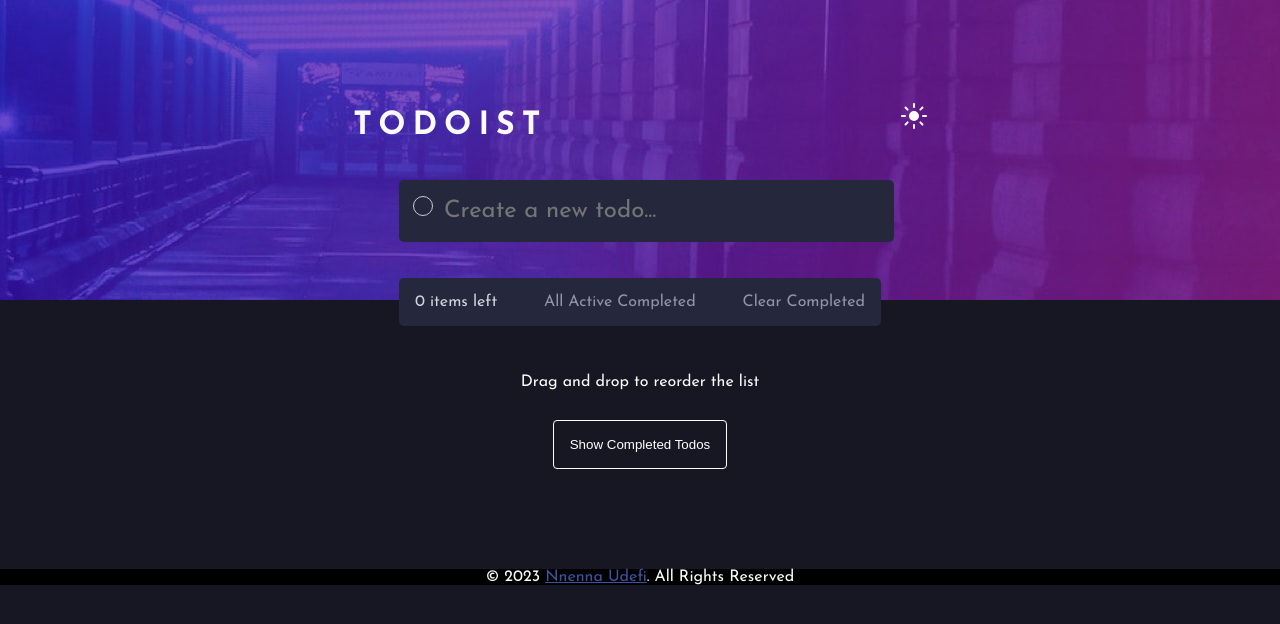
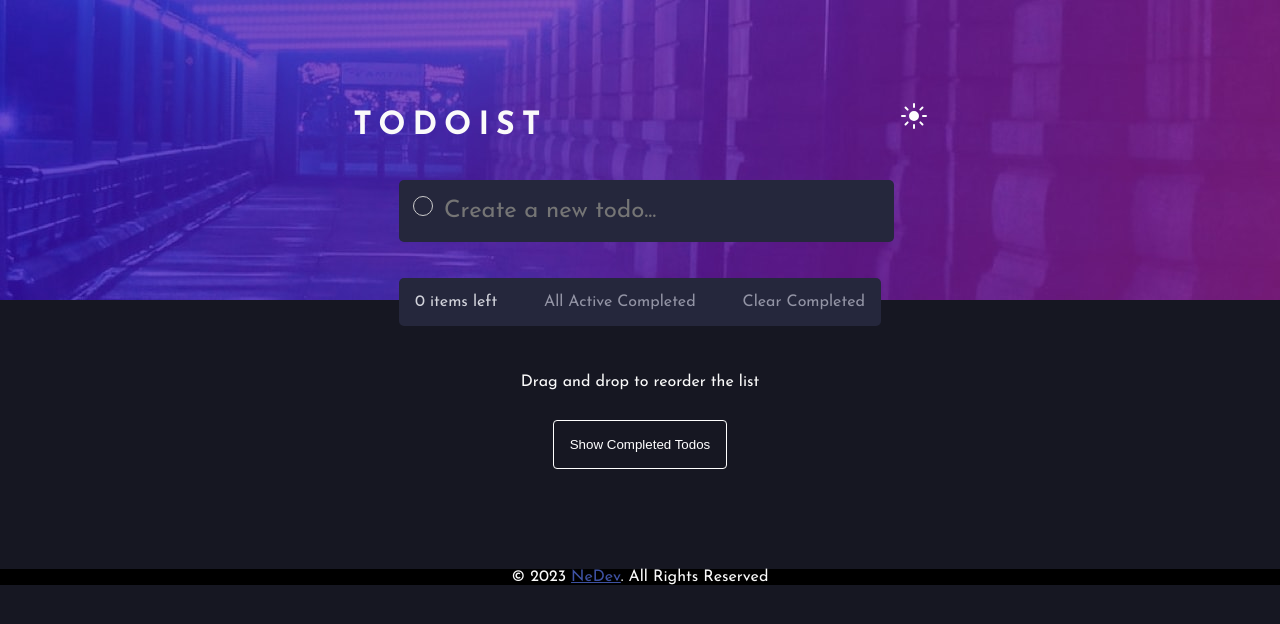
Before and after one commit to Nnenna-udefi/todolist, a React (Create React App) app: page / in a window 1280 px wide. Shown: the top 624 px of the page. Built offline with nearby package versions, Linux system fonts and the light colour scheme.

Commit message:
updated font sizes and app name

```diff
--- a/src/App.js
+++ b/src/App.js
@@ -157,8 +157,8 @@ const App = () => {
       />
       <footer className="attribution">
         {/* Challenge by <a href="https://www.frontendmentor.io?ref=challenge" target="_blank" rel='noreferrer'>Frontend Mentor</a>.  */}
-        © 2023 <a href="https://github.com/Nnenna-udefi">Nnenna Udefi</a>. All
-        Rights Reserved
+        © 2023 <a href="https://github.com/Nnenna-udefi">NeDev</a>. All Rights
+        Reserved
       </footer>
     </div>
   );
```
